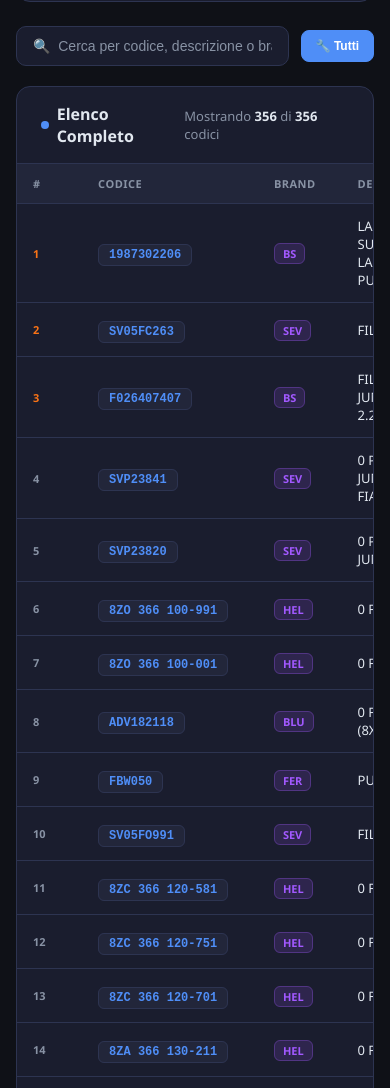
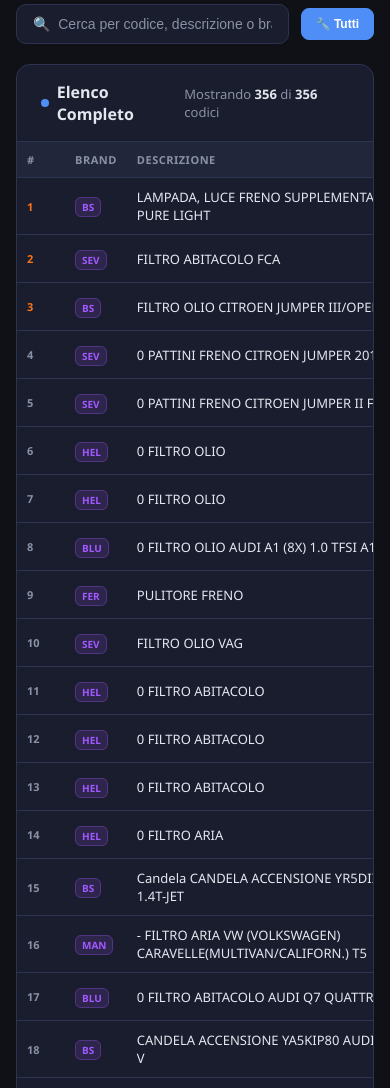
Before and after one commit to lefusse44-spec/idir-catalogo, a website: page index.html in a window 390 px wide. Shown: the part 912-2000 px from the top of the page. Drawn offline with nearby package versions, Linux system fonts and the light colour scheme.

Commit message:
fix: mobile - solo brand+desc+qty visibili

```diff
--- a/index.html
+++ b/index.html
@@ -91,7 +91,6 @@
   /* TABLE */
   .table-wrap {
     background: var(--card); border: 1px solid var(--border); border-radius: var(--radius);
-    overflow: hidden;
   }
   .table-header {
     padding: 16px 24px; border-bottom: 1px solid var(--border);
@@ -155,10 +154,15 @@
   .table-scroll { overflow-x: auto; -webkit-overflow-scrolling: touch; }
   .table-scroll table { min-width: 600px; }
 
-  @media (max-width: 600px) {
-    .col-ordini, .col-spesa { display: none; }
-    .desc-cell { max-width: 180px; }
+  @media (max-width: 700px) {
+    .col-ordini, .col-spesa, .col-codice { display: none; }
+    .desc-cell { max-width: unset; }
     .qty-bar-wrap { display: none; }
+    .stats-grid { grid-template-columns: repeat(2, 1fr); padding: 12px 16px; gap: 10px; }
+    .main, .stats-grid { padding-left: 12px; padding-right: 12px; }
+    .header { padding: 16px; }
+    td, thead th { padding: 10px 10px; }
+    .brand-badge { font-size: 10px; padding: 2px 6px; }
   }
 
   @media (max-width: 768px) {
@@ -226,7 +230,7 @@
         <thead>
           <tr>
             <th>#</th>
-            <th onclick="sortBy('codice')">Codice</th>
+            <th class="col-codice" onclick="sortBy('codice')">Codice</th>
             <th onclick="sortBy('brand')">Brand</th>
             <th>Descrizione</th>
             <th onclick="sortBy('qta_totale')" class="sort-desc">Qty ↓</th>
@@ -401,7 +405,7 @@ function renderTable() {
     return `
       <tr>
         <td><div class="rank-num ${topClass}">${rank}</div></td>
-        <td><span class="codice-badge">${p.codice}</span></td>
+        <td class="col-codice"><span class="codice-badge">${p.codice}</span></td>
         <td><span class="brand-badge">${p.brand}</span></td>
         <td class="desc-cell">
           <div class="desc-text">${escHtml(p.descrizione)}</div>
```
